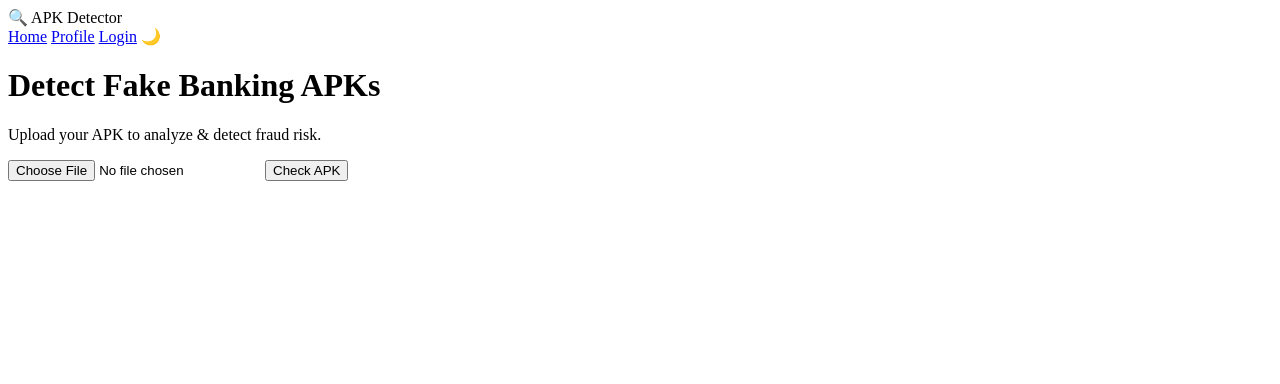
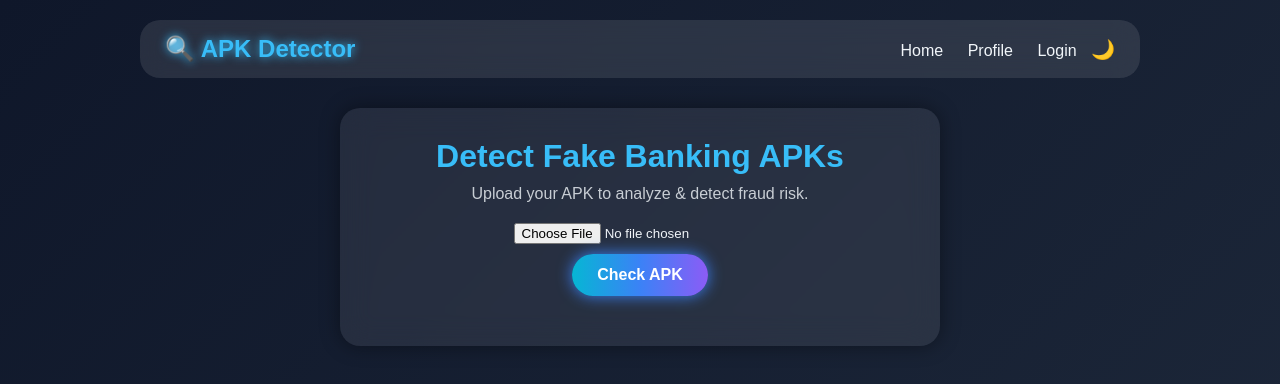
Before and after one commit to pavanvish46-tech/Fake-apk-detector, a website: page public/index.html in a window 1280 px wide. Drawn offline with Linux system fonts and the light colour scheme.

Commit message:
Update index.html

```diff
--- a/public/index.html
+++ b/public/index.html
@@ -4,8 +4,156 @@
   <meta charset="UTF-8" />
   <meta name="viewport" content="width=device-width, initial-scale=1.0" />
   <title>Fake APK Detector</title>
+  <style>
+    /* ====== Base Styles ====== */
+    * {
+      margin: 0;
+      padding: 0;
+      box-sizing: border-box;
+      font-family: "Poppins", sans-serif;
+    }
+    body {
+      background: linear-gradient(135deg, #0f172a, #1e293b);
+      color: #f1f5f9;
+      display: flex;
+      flex-direction: column;
+      align-items: center;
+      min-height: 100vh;
+      padding: 20px;
+      transition: 0.4s;
+    }
+    body.light {
+      background: linear-gradient(135deg, #f1f5f9, #e2e8f0);
+      color: #0f172a;
+    }
 
+    /* ====== Navbar ====== */
+    header {
+      width: 100%;
+      max-width: 1000px;
+      display: flex;
+      justify-content: space-between;
+      align-items: center;
+      padding: 15px 25px;
+      border-radius: 20px;
+      background: rgba(255, 255, 255, 0.1);
+      backdrop-filter: blur(12px);
+      margin-bottom: 30px;
+    }
+    header .logo {
+      font-size: 1.5rem;
+      font-weight: bold;
+      color: #38bdf8;
+      text-shadow: 0 0 10px #38bdf8;
+    }
+    nav a {
+      margin: 0 10px;
+      text-decoration: none;
+      color: inherit;
+      font-weight: 500;
+      transition: 0.3s;
+    }
+    nav a:hover {
+      color: #38bdf8;
+    }
 
+    /* ====== Upload Card ====== */
+    main {
+      width: 100%;
+      max-width: 600px;
+      padding: 30px;
+      border-radius: 20px;
+      background: rgba(255, 255, 255, 0.08);
+      backdrop-filter: blur(15px);
+      text-align: center;
+      box-shadow: 0 0 20px rgba(0,0,0,0.4);
+    }
+    main h1 {
+      margin-bottom: 10px;
+      font-size: 2rem;
+      color: #38bdf8;
+    }
+    main p {
+      margin-bottom: 20px;
+      opacity: 0.8;
+    }
+    .upload-section {
+      margin: 20px 0;
+    }
+    input[type="file"] {
+      display: block;
+      margin: 10px auto;
+    }
+    button {
+      background: linear-gradient(90deg, #06b6d4, #3b82f6, #8b5cf6);
+      border: none;
+      padding: 12px 25px;
+      border-radius: 30px;
+      font-size: 1rem;
+      font-weight: bold;
+      color: white;
+      cursor: pointer;
+      transition: 0.3s;
+      box-shadow: 0 0 15px #3b82f6;
+    }
+    button:hover {
+      transform: scale(1.05);
+      box-shadow: 0 0 25px #8b5cf6;
+    }
+
+    /* ====== Loader ====== */
+    .loader {
+      border: 6px solid rgba(255,255,255,0.2);
+      border-top: 6px solid #38bdf8;
+      border-radius: 50%;
+      width: 60px;
+      height: 60px;
+      animation: spin 1s linear infinite;
+      margin: 20px auto;
+      display: none;
+    }
+    @keyframes spin {
+      to { transform: rotate(360deg); }
+    }
+
+    /* ====== Result Box ====== */
+    #result {
+      margin-top: 20px;
+      display: none;
+      padding: 20px;
+      border-radius: 15px;
+      text-align: center;
+      animation: fadeIn 0.6s ease-in-out;
+    }
+    @keyframes fadeIn {
+      from { opacity: 0; transform: translateY(20px); }
+      to { opacity: 1; transform: translateY(0); }
+    }
+
+    /* Progress bar */
+    .progress {
+      margin-top: 15px;
+      background: rgba(255,255,255,0.1);
+      border-radius: 10px;
+      overflow: hidden;
+      height: 20px;
+    }
+    .progress-bar {
+      height: 100%;
+      width: 0;
+      transition: 0.6s;
+      text-align: center;
+      color: white;
+      font-size: 0.8rem;
+      font-weight: bold;
+    }
+
+    /* Toggle Mode Button */
+    .mode-toggle {
+      cursor: pointer;
+      font-size: 1.2rem;
+    }
+  </style>
 </head>
 <body>
   <!-- Navbar -->
```
